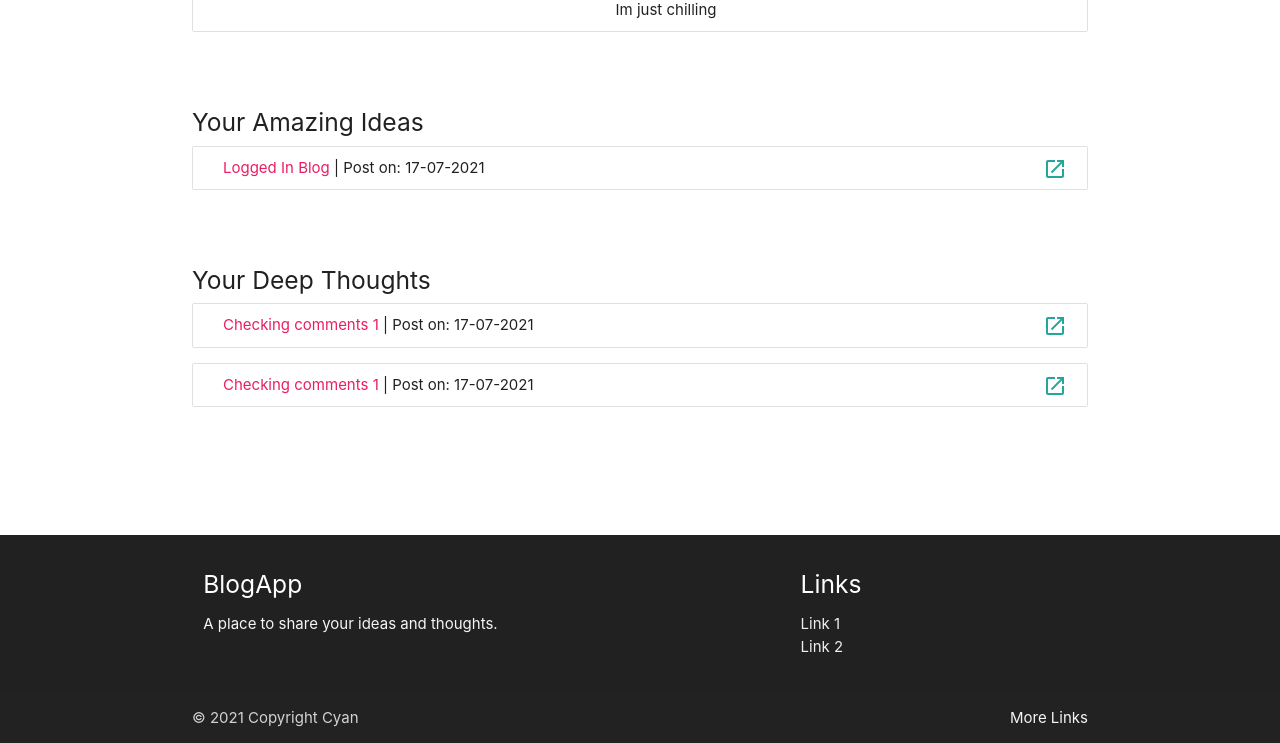
After one commit to CyanGirl/Django-BlogApp, a Django app: page /authors/account/details/4/ in a window 1280 px wide. The commit adds this page. Shown: the part 441-1184 px from the top of the page. Run offline with Django 3.2, Linux system fonts and the light colour scheme; a user stored in the database is signed in; data comes from the database, SQL or seed files in the repository; both versions use the stored data as it was after the commit.

Commit message:
account modifications added

```diff
--- a/app/templates/app/home.html
+++ b/app/templates/app/home.html
@@ -1,9 +1,7 @@
 {% extends "app/base.html" %} {# adding to navbar by checking authentication #}
 {% block custom-nav %} {% if user.is_authenticated %}
+<li><a href="{% url 'usermanage:account_details' user.pk %}">Profile</a></li>
 <li><a href="{% url 'usermanage:logout' %}">Logout</a></li>
-<li>
-  <a href="{% url 'usermanage:delete_account' user.pk %}">Delete Account</a>
-</li>
 {% else %}
 <li><a href="{% url 'usermanage:login' %}">Login</a></li>
 {% endif %} {% endblock %} {%block content%}
--- a/usermanage/models.py
+++ b/usermanage/models.py
@@ -2,8 +2,13 @@ from django.db import models
 from django.contrib.auth.models import User
 
 # Create your models here.
+
+
 class Author(models.Model):
 
-    user=models.OneToOneField(User,on_delete=models.CASCADE)
-    picture=models.ImageField(upload_to="profile_images")
-    bio=models.CharField(max_length=100)
+    user = models.OneToOneField(User, on_delete=models.CASCADE)
+    picture = models.ImageField(upload_to="profile_images")
+    bio = models.CharField(max_length=100)
+
+    def __str__(self):
+        return str(self.picture)
--- a/usermanage/templates/base.html
+++ b/usermanage/templates/base.html
@@ -27,8 +27,7 @@
         <a href="#" class="brand-logo">BlogApp</a>
         <ul id="nav-mobile" class="right hide-on-med-and-down">
           <li><a href="{% url 'all_blogs' %}">Home</a></li>
-          <li><a href="{% url 'add_blog' %}">New</a></li>
-          ` ` {% block custom-nav %}{% endblock %}
+          {% block custom-nav %}{% endblock %}
         </ul>
       </div>
     </nav>
--- /dev/null
+++ b/usermanage/templates/usermanage/account_details.html
@@ -0,0 +1,66 @@
+{% extends 'base.html' %} {% block custom-nav %}
+<li>
+  <a href="{% url 'usermanage:delete_account' user.pk %}">Delete</a>
+</li>
+<li>
+  <a href="{% url 'usermanage:edit_account' user.pk %}">Update</a>
+</li>
+{% endblock %} {% block content %}
+<div class="container">
+  <h3 class="center">And there you go, {{user.username}}...</h3>
+  <br />
+  <div class="Profile">
+    <ul class="collection">
+      <li class="collection-item avatar center">
+        <img
+          class="center"
+          src="/media/{{author.picture}}"
+          alt=""
+          style="width: 40vw; height: 30vh"
+        />
+        <br />
+        <p>{{author.bio|linebreaks}}</p>
+      </li>
+    </ul>
+  </div>
+  <br /><br />
+  <div class="Posts">
+    <h5>Your Amazing Ideas</h5>
+
+    {% for post in posts %}
+    <ul class="collection with-header">
+      <li class="collection-item">
+        <div>
+          <span class="pink-text">{{post.title}} </span>| Post on:
+          {{post.post_on|date:"d-m-Y"}}
+
+          <a href="{% url 'blog_detail' post.pk %}" class="secondary-content"
+            ><i class="material-icons">open_in_new</i></a
+          >
+        </div>
+      </li>
+    </ul>
+    {% endfor %}
+  </div>
+  <br /><br />
+  <div class="comments">
+    <h5>Your Deep Thoughts</h5>
+    {% for comment in comments %}
+    <ul class="collection with-header">
+      <li class="collection-item">
+        <div>
+          <span class="pink-text">{{comment.description |slice:":30"}} </span>|
+          Post on: {{comment.post_on|date:"d-m-Y"}}
+
+          <a
+            href="{% url 'blog_detail' comment.post.pk %}"
+            class="secondary-content"
+            ><i class="material-icons">open_in_new</i></a
+          >
+        </div>
+      </li>
+    </ul>
+    {% endfor %}
+  </div>
+</div>
+{% endblock%}
--- a/usermanage/urls.py
+++ b/usermanage/urls.py
@@ -1,11 +1,13 @@
 from django.conf.urls import include
 from django.urls import path
-from .views import register,deleteAccount
+from .views import register, deleteAccount, accountDetails, editAccount
 
-app_name="usermanage"
+app_name = "usermanage"
 
 urlpatterns = [
     path("accounts/", include("django.contrib.auth.urls")),
-    path("register/",register,name="register"),
-    path("account/delete/<int:pk>/",deleteAccount,name="delete_account"),
+    path("register/", register, name="register"),
+    path("account/delete/<int:pk>/", deleteAccount, name="delete_account"),
+    path("account/details/<int:pk>/", accountDetails, name="account_details"),
+    path("account/update/<int:pk>/", editAccount, name="edit_account"),
 ]
--- a/usermanage/views.py
+++ b/usermanage/views.py
@@ -1,33 +1,36 @@
-from django.shortcuts import render,redirect
+from django.shortcuts import render, redirect
 from .forms import AuthorForm
 from django.http import HttpResponse
 from django.contrib.auth.forms import UserCreationForm
 from django.urls import reverse
-from django.contrib.auth import authenticate,logout,login
+from django.contrib.auth import authenticate, logout, login
 from django.contrib.auth.models import User
+from django.contrib.auth.decorators import login_required
+from app.models import Posts, Comments
+from django.contrib.auth.models import User
+from usermanage.models import Author
 
 
-# Create your views here.
 def register(request):
 
-    if request.method=="GET":
-        formUser=UserCreationForm()
-        formAuth=AuthorForm()
-        return render(request,"usermanage/register.html",{"formUser":formUser,"formAuth":formAuth})
+    if request.method == "GET":
+        formUser = UserCreationForm()
+        formAuth = AuthorForm()
+        return render(request, "usermanage/register.html", {"formUser": formUser, "formAuth": formAuth})
 
     else:
-        formUser=UserCreationForm(request.POST)
+        formUser = UserCreationForm(request.POST)
         if formUser.is_valid():
-            user=formUser.save()
-            print("Saving User",user)
+            user = formUser.save()
+            print("Saving User", user)
 
-            formAuth=AuthorForm(request.POST,request.FILES)
+            formAuth = AuthorForm(request.POST, request.FILES)
             if formAuth.is_valid():
-                author=formAuth.save(commit=False)
-                author.user=user
+                author = formAuth.save(commit=False)
+                author.user = user
                 author.save()
                 print("Author Saved")
-                login(request,user)
+                login(request, user)
                 return redirect(reverse("all_blogs"))
             else:
                 print(formAuth.errors)
@@ -35,19 +38,55 @@ def register(request):
             print(formUser.errors)
         return redirect(reverse("all_blogs"))
 
-def deleteAccount(request,pk):
-    if request.method=="GET":
-        return render(request,"usermanage/delete_account.html")
+
+@login_required
+def deleteAccount(request, pk):
+    if request.method == "GET":
+        return render(request, "usermanage/delete_account.html")
     else:
-        password=request.POST['password']
+        password = request.POST['password']
         print(password)
-        check=authenticate(username=request.user.username,password=password)
+        check = authenticate(username=request.user.username, password=password)
         print(check)
-        if check ==None:
+        if check == None:
             print("Sorry, password did not match")
-            return render(request,"usermanage/delete_account.html")
+            return render(request, "usermanage/delete_account.html")
         else:
             logout(request)
             check.delete()
             print("Account Deleted")
             return redirect(reverse("all_blogs"))
+
+
+@login_required
+def accountDetails(request, pk):
+
+    user = User.objects.get(pk=pk)
+    author = Author.objects.get(user=user)
+    myposts = Posts.objects.filter(author=user.username).order_by('-post_on')
+    mycomments = Comments.objects.filter(
+        author=user.username).order_by('-post_on')
+    print(author)
+    context = {"author": author, "posts": myposts, "comments": mycomments}
+
+    return render(request, 'usermanage/account_details.html', context)
+
+
+@login_required
+def editAccount(request, pk):
+
+    user = User.objects.get(pk=pk)
+    author = Author.objects.get(user=user)
+
+    if request.method == "GET":
+        form = AuthorForm(instance=author)
+    else:
+        form = AuthorForm(request.POST, request.FILES, instance=author)
+        if form.is_valid():
+            print("validated")
+            form.save()
+        else:
+            print(form.errors)
+        return redirect("usermanage:account_details", pk)
+
+    return render(request, "usermanage/edit_account.html", {"form": form})
```
Also changed, not shown: usermanage/forms.py (+8 -7 lines), usermanage/templates/usermanage/edit_account.html (added, +22 -0 lines), README.md, db.sqlite3.
